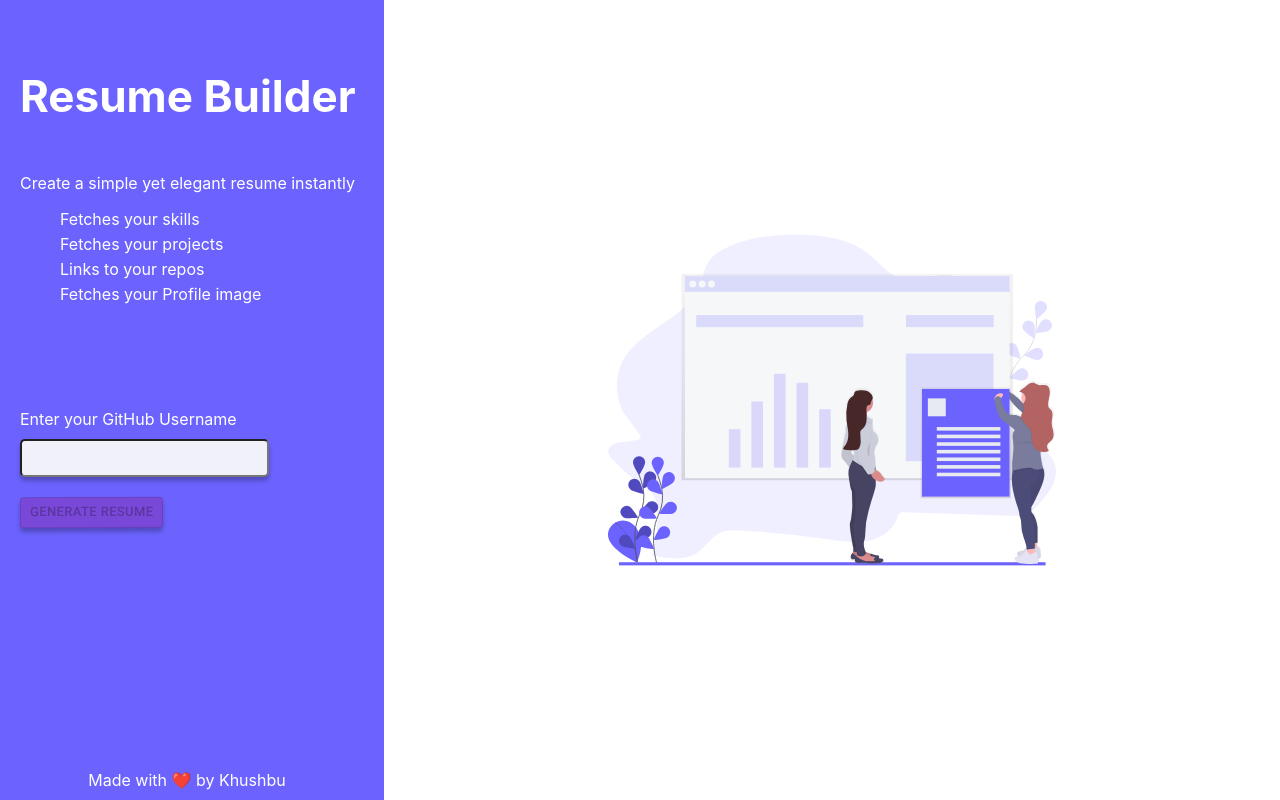
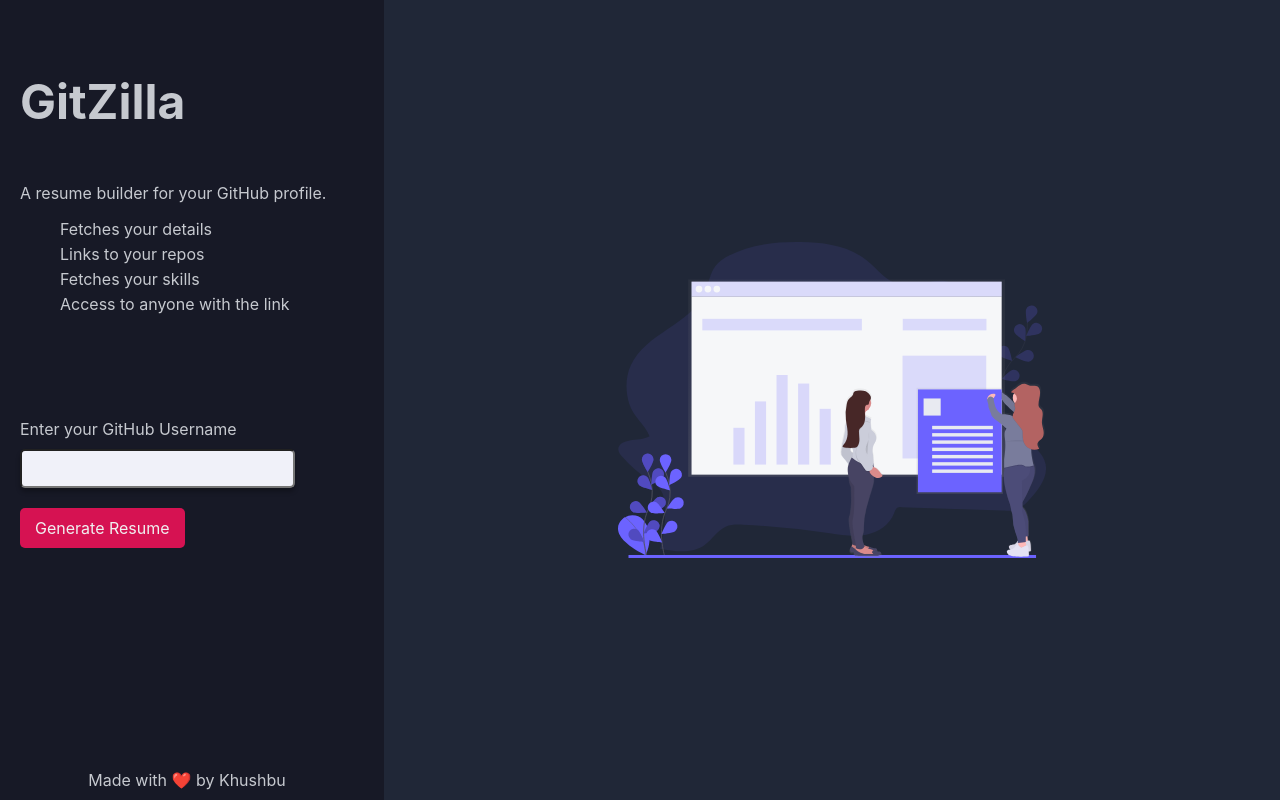
Before and after one commit to ChoukseyKhushbu/Gitzilla, a React (Create React App) app: page / in a window 1280 px wide. Built offline with nearby package versions, Linux system fonts and the light colour scheme.

Commit message:
changed UI and testing netlify deploy

```diff
--- a/public/index.html
+++ b/public/index.html
@@ -7,7 +7,7 @@
       rel="stylesheet"
       href="https://use.fontawesome.com/releases/v5.13.0/css/all.css"
     />
-    <title>git-resume</title>
+    <title>GitZilla</title>
   </head>
 
   <body>
--- a/src/components/Home.jsx
+++ b/src/components/Home.jsx
@@ -1,20 +1,21 @@
 import React from "react";
-import { Button } from "@material-ui/core";
-import { makeStyles } from "@material-ui/core/styles";
+import { Link } from "react-router-dom";
+// import { Button } from "@material-ui/core";
+// import { makeStyles } from "@material-ui/core/styles";
 // import { useState } from "react";
 // import axios from "axios";
 
-const useStyles = makeStyles({
-  button: {
-    backgroundColor: "rgb(122, 72, 216)",
-    color: "white",
-    boxShadow: "0px 4px 4px rgba(0, 0, 0, 0.25)",
-    transform: "rotate(-0.12deg)",
-  },
-});
+// const useStyles = makeStyles({
+//   button: {
+//     backgroundColor: "rgb(122, 72, 216)",
+//     color: "white",
+//     boxShadow: "0px 4px 4px rgba(0, 0, 0, 0.25)",
+//     transform: "rotate(-0.12deg)",
+//   },
+// });
 const Home = (props) => {
   // const [userName, setuserName] = useState("");
-  const classes = useStyles();
+  // const classes = useStyles();
   const handleChange = async (e) => {
     const newUser = e.target.value;
     props.changeName(newUser);
@@ -22,13 +23,13 @@ const Home = (props) => {
   return (
     <>
       <div className="sidebar">
-        <h1 className="heading">Resume Builder</h1>
-        <p>Create a simple yet elegant resume instantly</p>
+        <h1 className="heading">GitZilla</h1>
+        <p>A resume builder for your GitHub profile.</p>
         <ul>
+          <li>Fetches your details</li>
+          <li>Links to your repos</li>
           <li>Fetches your skills</li>
-          <li>Fetches your projects</li>
-          <li>Links to your repos</li>
-          <li>Fetches your Profile image</li>
+          <li>Access to anyone with the link</li>
         </ul>
 
         <div className="inputContainer">
@@ -41,10 +42,14 @@ const Home = (props) => {
             value={props.userName}
             onChange={handleChange}
           />
-          {/* <Link to={`/users/${props.userName}`} className="button">
+          <Link
+            to={`/users/${props.userName}`}
+            className="button"
+            style={!props.userName ? { pointerEvents: "none" } : {}}
+          >
             Generate Resume
-          </Link> */}
-          <Button
+          </Link>
+          {/* <Button
             variant="outlined"
             // color="secondary"
             size="small"
@@ -53,7 +58,7 @@ const Home = (props) => {
             disabled={props.userName ? false : true}
           >
             Generate Resume
-          </Button>
+          </Button> */}
         </div>
         {/* eslint-disable-next-line jsx-a11y/accessible-emoji */}
         <div className="footer">Made with ❤️ by Khushbu</div>
--- a/src/components/RepoCard.jsx
+++ b/src/components/RepoCard.jsx
@@ -2,13 +2,16 @@ import React from "react";
 
 const RepoCard = ({ repo }) => {
   return (
-    <div className="repoCard">
-      <a href={repo.html_url} target="_blank" rel="noopener noreferrer">
-        {repo.name}
-      </a>
+    <a
+      href={repo.html_url}
+      className="repoCard"
+      target="_blank"
+      rel="noopener noreferrer"
+    >
+      <div className="repoTitle">{repo.name}</div>
       <p>{repo.description}</p>
       {repo.language && <span>{repo.language}</span>}
-    </div>
+    </a>
   );
 };
 
--- a/src/components/User.jsx
+++ b/src/components/User.jsx
@@ -36,13 +36,19 @@ const User = () => {
 
   return (
     <>
-      {userData ? (
-        <>
       <div className="sidebar user">
         <div>
+          <div className="avatar">
+            {userData && (
               <img src={userData.avatar_url} className="profile" alt="" />
+            )}
+          </div>
+          {userData && (
+            <>
               <h1>{userData.name}</h1>
               <p>{userData.bio}</p>
+            </>
+          )}
         </div>
         <div>
           <h3>Skills</h3>
@@ -52,10 +58,13 @@ const User = () => {
             ))}
           </div>
         </div>
+        {userData && (
           <div className="social">
             <span>{userData.followers} followers</span>
             <span>{userData.following} following</span>
           </div>
+        )}
+        {userData && (
           <div className="details">
             {userData.company && (
               <div>
@@ -74,19 +83,18 @@ const User = () => {
               {userData.location}
             </div>
           </div>
+        )}
       </div>
       <div className="main">
         <h1>Repositories</h1>
         <div className="repoContainer">
-              {repos.map((repo) => (
-                <RepoCard key={repo.id} repo={repo} />
+          {userData && repos.length > 0
+            ? repos.map((repo) => <RepoCard key={repo.id} repo={repo} />)
+            : [1, 2, 3, 4, 4, 4, 4, 4, 4, 4, 4, 4, 44].map((p) => (
+                <div className="repoCard" style={{ height: "150px" }}></div>
               ))}
         </div>
       </div>
-        </>
-      ) : (
-        <h1>loading...</h1>
-      )}
     </>
   );
 };
--- a/src/index.scss
+++ b/src/index.scss
@@ -1,3 +1,4 @@
+@import "./variables.scss";
 body {
   margin: 0;
   font-family: -apple-system, BlinkMacSystemFont, "Segoe UI", "Roboto", "Oxygen",
@@ -5,7 +6,7 @@ body {
     sans-serif;
   -webkit-font-smoothing: antialiased;
   -moz-osx-font-smoothing: grayscale;
-  /* color: white; */
+  color: $light;
 }
 
 code {
@@ -42,12 +43,12 @@ code {
 }
 .sidebar {
   box-sizing: border-box;
-  color: white;
+  // color: white;
   padding: 20px;
   width: 30%;
   /* flex: 1; */
   /* max-width: 800px; */
-  background-color: #6c63ff;
+  background-color: $darkBlue;
   height: 100vh;
   position: sticky;
   top: 0;
@@ -81,14 +82,16 @@ code {
 } */
 .main {
   // text-align: center;
+  background-color: $lightBlue;
   display: flex;
   flex-direction: column;
-  align-items: center;
   &.home {
+    align-items: center;
     justify-content: center;
   }
   /* width: 60%; */
   flex: 1;
+  padding: 20px;
   // overflow-y: scroll;
   // height: 100vh;
 }
@@ -106,7 +109,7 @@ li {
   padding-top: 20px;
   padding-bottom: 20px;
 
-  font-size: 2.75rem;
+  font-size: 3rem;
 }
 .inputContainer {
   margin-top: 100px;
@@ -114,22 +117,35 @@ li {
 a {
   text-decoration: none;
 }
-/* .button {
-  color: white;
-} */
+.button {
+  display: inline-block;
+  background-color: $pink;
+  color: $white;
+  padding: 10px 15px;
+  border-radius: 5px;
+  &:hover {
+    background-color: $lightPink;
+  }
+}
 
 input[type="text"] {
   width: 70%;
-  height: 2rem;
+  padding: 10px 15px;
   margin: 10px 0 20px 0;
   border-radius: 5px;
   background: #f0f1f9;
   box-shadow: 0px 4px 4px rgba(0, 0, 0, 0.25);
 }
-.profile {
+.avatar {
+  background-color: gray;
   width: 100px;
   height: 100px;
   border-radius: 50px;
+  img {
+    height: 100%;
+    width: 100%;
+    border-radius: 50px;
+  }
 }
 .skills {
   display: flex;
@@ -138,7 +154,7 @@ input[type="text"] {
   flex-wrap: wrap;
 }
 .skills span {
-  background-color: white;
+  background-color: $light;
   text-align: center;
   color: black;
   padding: 8px 10px;
@@ -146,25 +162,29 @@ input[type="text"] {
   margin: 0 15px 15px 0;
 }
 .repoContainer {
-  display: flex;
-  flex-direction: row;
-  flex-wrap: wrap;
-  justify-content: center;
+  display: grid;
+  grid-template-columns: repeat(3, 1fr);
+  gap: 20px;
+  // flex-direction: row;
+  // flex-wrap: wrap;
+  // justify-content: center;
   /* align-items: flex-start; */
 }
+
 .repoCard {
   box-sizing: border-box;
-  border: 1px solid #c4c4c4;
+  // border: 1px solid #c4c4c4;
+  display: block;
   border-radius: 4px;
   padding: 20px;
-  width: 250px;
-  margin: 10px;
+  max-width: 300px;
   /* flex: 1; */
-  background-color: #dddddd;
+  background-color: $darkBlueOpacity05;
   position: relative;
-  & span {
+  transition: 0.2s all ease-in-out;
+  span {
     font-size: 0.75rem;
-    background-color: white;
+    background-color: $light;
     text-align: center;
     color: black;
     border-radius: 2px;
@@ -173,13 +193,19 @@ input[type="text"] {
     bottom: 15px;
     // margin-top: 15px;
   }
-  & p {
+  p {
     padding-bottom: 15px;
+    color: $light50;
   }
-  & a {
+  .repoTitle {
     font-size: 1.25rem;
     font-weight: bold;
-    color: #6c63ff;
+    color: $light;
+    overflow-wrap: break-word;
+  }
+  &:hover {
+    background-color: $darkBlue;
+    transform: scale(1.05);
   }
 }
 .social {
@@ -190,7 +216,7 @@ input[type="text"] {
 }
 
 .details > div {
-  & i {
+  i {
     padding-right: 5px;
   }
   margin-bottom: 10px;
--- /dev/null
+++ b/src/variables.scss
@@ -0,0 +1,91 @@
+$light: #c6c9cf;
+$light50: rgba(198, 201, 207, 0.5);
+$light20: rgba(198, 201, 207, 0.2);
+// $light50: #a0a0a0;
+$lightBlue: #202737;
+$lightBlue50: rgba(32, 39, 55, 0.1);
+$darkBlue: #171926;
+$darkBlueOpacity05: rgba(22, 24, 38, 0.4);
+
+$white: rgb(240, 240, 240);
+$pink: #d61252;
+$pink80: rgba(214, 18, 82, 0.8);
+$lightPink: rgba(214, 18, 82, 0.5);
+
+$sidebar-width: 250px;
+
+.shine {
+  background: $lightBlue;
+  background-image: linear-gradient(
+    to right,
+    $lightBlue 0%,
+    $light20 20%,
+    $lightBlue 40%,
+    $lightBlue 100%
+  );
+  background-repeat: no-repeat;
+  background-size: 800px 100%;
+  display: inline-block;
+  position: relative;
+
+  animation-duration: 1s;
+  animation-fill-mode: forwards;
+  animation-iteration-count: infinite;
+  animation-name: placeholderShimmer;
+  animation-timing-function: linear;
+}
+
+@keyframes placeholderShimmer {
+  0% {
+    background-position: -468px 0;
+  }
+
+  100% {
+    background-position: 468px 0;
+  }
+}
+
+// .shineDark {
+//   background: $darkBlue;
+//   background-image: linear-gradient(
+//     to right,
+//     $darkBlue 0%,
+//     $light20 20%,
+//     $darkBlue 40%,
+//     $darkBlue 100%
+//   );
+//   background-repeat: no-repeat;
+//   background-size: 800px 100%;
+//   display: inline-block;
+//   position: relative;
+
+//   animation-duration: 1s;
+//   animation-fill-mode: forwards;
+//   animation-iteration-count: infinite;
+//   animation-name: placeholderShimmer;
+//   animation-timing-function: linear;
+// }
+
+// @keyframes placeholderShimmer {
+//   0% {
+//     background-position: -468px 0;
+//   }
+
+//   100% {
+//     background-position: 468px 0;
+//   }
+// }
+
+.box {
+  height: 128px;
+  width: 128px;
+  border-radius: 50%;
+  margin: 0 auto 1rem;
+}
+
+.lines {
+  border-radius: 8px;
+  height: 1.2rem;
+  //   margin-top: 10px;
+  width: 200px;
+}
```
Also changed, not shown: 1 other file (tests, documents, lock files or other folders). Lines whose indentation alone changed are shown as unchanged.
